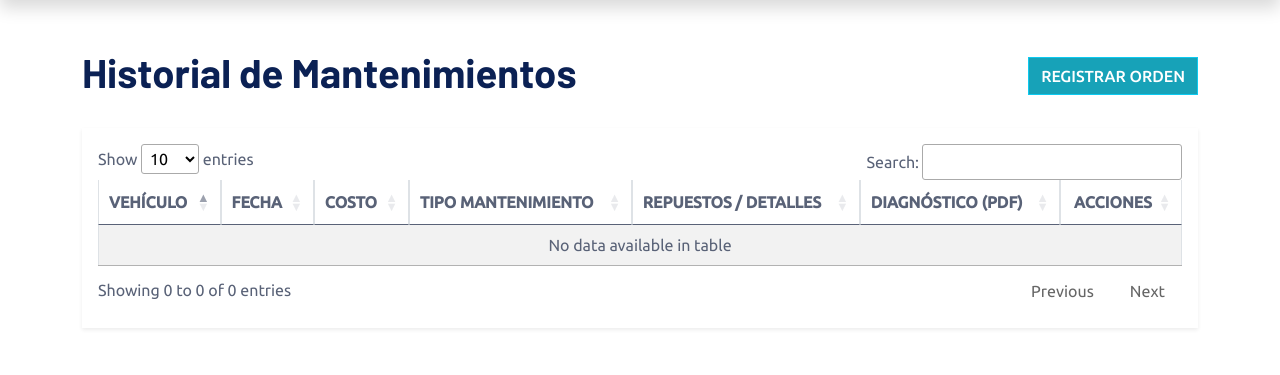
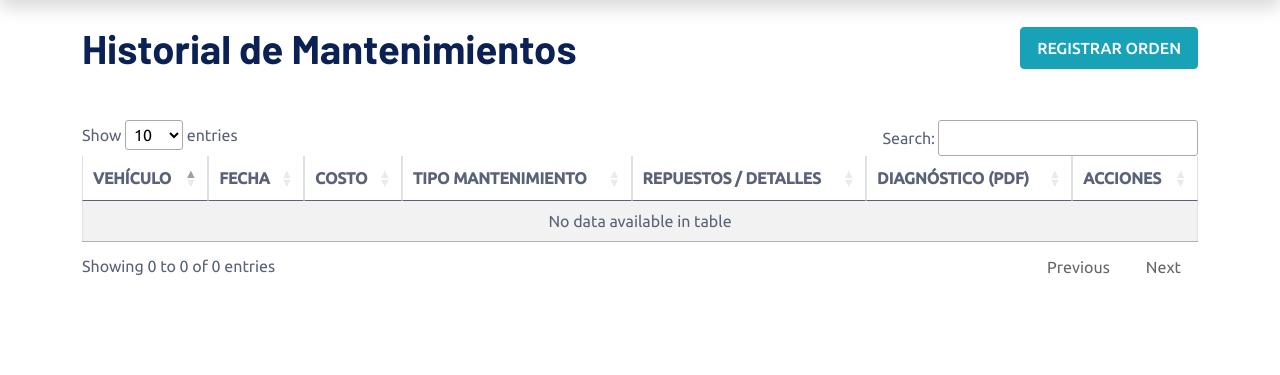
Before and after one commit to pablo2001-bod/control-flota, a Django app: page /listadodemantenimientos/ in a window 1280 px wide. Shown: the part 128-503 px from the top of the page. Run offline with Django 5.2, Linux system fonts and the light colour scheme; some libraries are stand-ins or nearby versions.

Commit message:
listadoMantenimientos.html

```diff
--- a/flota/templates/listadodemantenimientos.html
+++ b/flota/templates/listadodemantenimientos.html
@@ -1,14 +1,16 @@
 {% extends "./plantillaPrincipal.html" %}
 {% block contenido %}
-<div class="container py-5">
-    <div class="d-flex justify-content-between align-items-center mb-4">
-        <h1><b>Historial de Mantenimientos</b></h1>
-        <a href="/nuevoMantenimiento/" class="btn btn-info text-white text-uppercase" style="background-color: #17a2b8;">
-            Registrar Orden
+    <div class="container">
+        <br>
+        <div style="display: flex; justify-content: space-between; align-items: center;">
+            <h1 style="font-size: 2.5rem; margin: 0;"><b>Historial de Mantenimientos</b></h1>
+            <!-- Botón idéntico en estilo al de la imagen image_88098c.png con la URL corregida con mayúsculas -->
+            <a href="/NuevoMantenimiento/" class="btn btn-info text-white text-uppercase" style="background-color: #17a2b8; border-color: #17a2b8; font-weight: 500; padding: 8px 16px; border-radius: 4px;">
+                REGISTRAR ORDEN
             </a>
         </div>
+        <br><br>
 
-    <div class="table-responsive bg-white p-3 rounded shadow-sm">
         <table id="tabla_mantenimientos" class="table table-striped table-bordered">
             <thead>
                 <tr>
@@ -18,8 +20,7 @@
                     <th>TIPO MANTENIMIENTO</th>
                     <th>REPUESTOS / DETALLES</th>
                     <th>DIAGNÓSTICO (PDF)</th>
-                    <!-- Nueva columna de acciones -->
-                    <th class="text-center">ACCIONES</th>
+                    <th>ACCIONES</th>
                 </tr>
             </thead>
             <tbody>
@@ -27,20 +28,20 @@
                 <tr>
                     <td>{{ mantenimiento.vehiculo.placa }}</td>
                     <td>{{ mantenimiento.fecha }}</td>
-                    <td class="text-success font-weight-bold">${{ mantenimiento.costo }}</td>
+                    <td style="color: #28a745; font-weight: bold;">${{ mantenimiento.costo }}</td>
                     <td>{{ mantenimiento.tipo_mantenimiento }}</td>
                     <td>{{ mantenimiento.repuestos_detalles }}</td>
-                    <td class="text-center">
+                    <td>
                         {% if mantenimiento.diagnostico_pdf %}
-                            <a href="{{ mantenimiento.diagnostico_pdf.url }}" target="_blank" class="btn btn-outline-danger btn-sm">
+                            <a href="{{ mantenimiento.diagnostico_pdf.url }}" target="_blank" class="btn btn-outline-danger btn-sm text-uppercase">
                                 VER FACTURA PDF
                             </a>
                         {% else %}
                             <span class="text-muted">Sin PDF</span>
                         {% endif %}
                     </td>
-                    <!-- Botones de Editar y Eliminar idénticos a los de vehículos -->
-                    <td class="text-center">
+                    <td>
+                        <!-- Botones de acciones nativos del proyecto sin alterar el CSS base -->
                         <a href="/editarMantenimiento/{{ mantenimiento.id }}" class="btn btn-warning btn-sm text-white">
                             <i class="icon-edit"></i> Editar
                         </a>
@@ -52,10 +53,10 @@
                 {% endfor %}
             </tbody>
         </table>
-    </div>
+        <br>
     </div>
 
-<!-- Inicialización de DataTables en español -->
+    <!-- Inicialización estándar de DataTables en español -->
     <script>
         $(document).ready(function() {
             $('#tabla_mantenimientos').DataTable({
```
Lines whose indentation alone changed are shown as unchanged.
